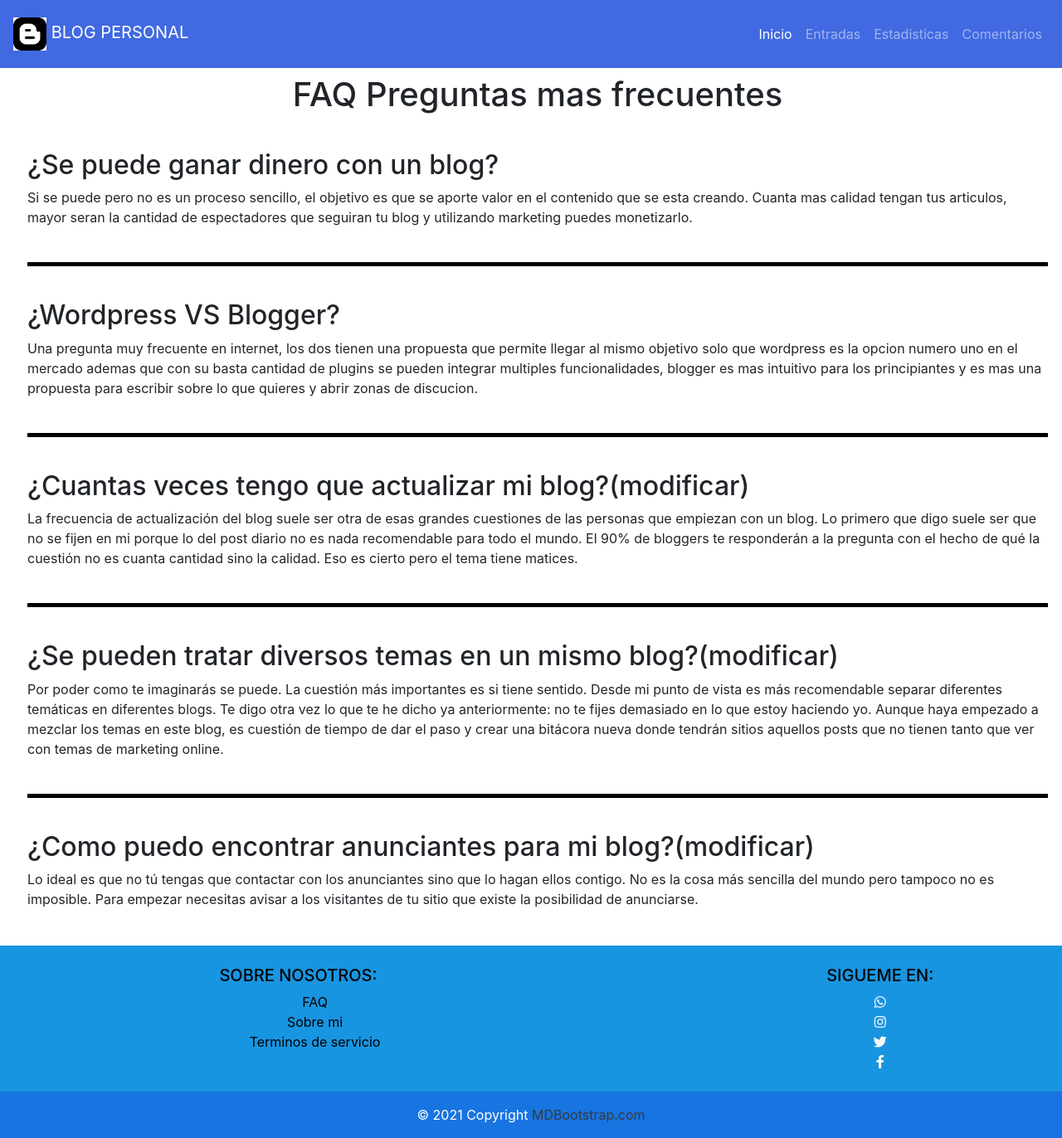
After one commit to Chek97/Blog-Personal, a PHP site: page /view/Shared/FAQ.php in a window 1280 px wide. The commit adds this page. Shown: the whole page at 83% size. Run offline with PHP 8.4, Linux system fonts and the light colour scheme.

Commit message:
ajustes funcionales en el footer

```diff
--- a/public/css/components.css
+++ b/public/css/components.css
@@ -11,16 +11,32 @@
 
 /* -----------------FOOTER---------------------*/
 .big-footer {
-    background-color: rgb(35, 63, 150);
-    color: white;
-}
-
-.small-footer {
-    background-color: royalblue;
-    color: white;
+    background-color: #1895E1;
+    color: #000;
 }
 
 .footer-content {
     display: flex;
     justify-content: space-between;
 }
+
+.small-footer {
+    background-color: #1874E1;
+    color: white;
+}
+
+.about-list {
+    display: flex;
+    flex-direction: column;
+    justify-content: space-between;
+    list-style: none;
+}
+
+.about-list-item > a {
+    color: #000;
+    text-decoration: none;
+}
+
+.about-list-item > a:hover {
+    color: #fff;
+}
--- a/public/css/style.css
+++ b/public/css/style.css
@@ -25,3 +25,48 @@
 .elements-section {
     border: 2px solid black;
 }
+
+/* **************************** */
+/*             FAQs             */
+/* **************************** */
+
+.questions-list {
+    padding: 10px;
+}
+
+.question {
+    padding: 1.5em 0 10px 0;
+}
+
+.line-question {
+    background-color: #000;
+    padding: 2px;
+}
+
+/* **************************** */
+/*           ABOUT ME           */
+/* **************************** */
+
+.about-content {
+    width: 100vw;
+    height: 500px;
+}
+
+.img-about-custom {
+    width: 200px;
+    height: 200px;
+}
+
+.img-about-custom > img {
+    width: 100%;
+    height: 100%;
+}
+
+/* **************************** */
+/*           TERMS OF SERVICE   */
+/* **************************** */
+
+.terms-space {
+    width: 100vw;
+    height: 500px;
+}
--- a/view/Main/foot.php
+++ b/view/Main/foot.php
@@ -6,11 +6,12 @@
     <div class="row footer-content">
       <!--Grid column-->
       <div class="col-lg-6 col-md-12 mb-4 mb-md-0">
-        <h5 class="text-uppercase">SOBRE EL DESARROLLO</h5>
-        <p>
-          Este es una aplicacion de un blog unico donde el usuario podra crear entradas
-          y recibir comentarios y sus estadisticas de vistas.
-        </p>
+        <h5 class="text-uppercase">Sobre Nosotros:</h5>
+        <ul class="about-list">
+          <li class="about-list-item"><a href="../Shared/FAQ.php">FAQ</a></li>
+          <li class="about-list-item"><a href="../Shared/about.php">Sobre mi</a></li>
+          <li class="about-list-item"><a href="../Shared/termServices.php">Terminos de servicio</a></li>
+        </ul>
       </div>
       <!--Grid column-->
 
@@ -20,16 +21,16 @@
 
         <ul class="list-unstyled mb-0">
           <li>
-            <a href="#!" class="text-light">Facebook</a>
+            <a href="#!" class="text-light"><i class="fab fa-whatsapp"></i></a>
           </li>
           <li>
-            <a href="#!"class="text-light">Instagram</a>
+            <a href="#!"class="text-light"><i class="fab fa-instagram"></i></a>
           </li>
           <li>
-            <a href="#!" class="text-light">Twitter</a>
+            <a href="#!" class="text-light"><i class="fab fa-twitter"></i></a>
           </li>
           <li>
-            <a href="#!" class="text-light">Discord</a>
+            <a href="#!" class="text-light"><i class="fab fa-facebook-f"></i></a>
           </li>
         </ul>
       </div>
--- a/view/Main/navbar.php
+++ b/view/Main/navbar.php
@@ -6,16 +6,17 @@
   <div class="collapse navbar-collapse" id="navbarNav">
     <ul class="navbar-nav ml-auto">
       <li class="nav-item active">
-        <a class="nav-link" href="./landingPage.php">Inicio</a>
+        <a class="nav-link" href="../Main/landingPage.php">Inicio</a>
+        <!-- AVERIGUAR PORQUE OCURRE ESTO -->
       </li>
       <li class="nav-item">
-        <a class="nav-link" href="./mainEntry.php">Entradas</a>
+        <a class="nav-link" href="../Main/mainEntry.php">Entradas</a>
       </li>
       <li class="nav-item">
-        <a class="nav-link" href="./stadisticsPage.php">Estadisticas</a>
+        <a class="nav-link" href="../Main/stadisticsPage.php">Estadisticas</a>
       </li>
       <li class="nav-item">
-        <a class="nav-link" href="./commentsPage.php">Comentarios</a>
+        <a class="nav-link" href="../Main/commentsPage.php">Comentarios</a>
       </li>
     </ul>
   </div>
--- /dev/null
+++ b/view/Shared/FAQ.php
@@ -0,0 +1,66 @@
+<!DOCTYPE html>
+<html lang="en">
+<head>
+    <?php include_once('../header.php'); ?>
+    <title>Blog Personal</title>
+</head>
+<body>
+    <?php require_once('../Main/navbar.php');?>
+    <div class="container-fluid m-2">
+        <header class="text-center">
+            <h1>FAQ Preguntas mas frecuentes</h1>
+        </header>
+        <div class="questions-list">
+            <div class="question">
+                <h2>¿Se puede ganar dinero con un blog?</h2>
+                <p>Si se puede pero no es un proceso sencillo, el objetivo es que se aporte valor en el contenido
+                    que se esta creando. Cuanta mas calidad tengan tus articulos, mayor seran la cantidad de espectadores
+                    que seguiran tu blog y utilizando marketing puedes monetizarlo.
+                </p>
+            </div>
+            <hr class="line-question">
+            <div class="question">
+                <h2>¿Wordpress VS Blogger?</h2>
+                <p>Una pregunta muy frecuente en internet, los dos tienen una propuesta que permite llegar al mismo objetivo
+                    solo que wordpress es la opcion numero uno en el mercado ademas que con su basta cantidad de plugins se pueden
+                    integrar multiples funcionalidades, blogger es mas intuitivo para los principiantes y es mas una propuesta para
+                    escribir sobre lo que quieres y abrir zonas de discucion.
+                </p>
+            </div>
+            <hr class="line-question">
+            <div class="question">
+                <h2>¿Cuantas veces tengo que actualizar mi blog?(modificar)</h2>
+                <p>La frecuencia de actualización del blog suele ser otra de esas grandes cuestiones de las personas que
+                   empiezan con un blog. Lo primero que digo suele ser que no se fijen en mi porque lo del post diario no
+                   es nada recomendable para todo el mundo. El 90% de bloggers te responderán a la pregunta
+                   con el hecho de qué la cuestión no es cuanta cantidad sino la calidad. Eso es cierto pero el tema tiene matices.
+                </p>
+            </div>
+            <hr class="line-question">
+            <div class="question">
+                <h2>¿Se pueden tratar diversos temas en un mismo blog?(modificar)</h2>
+                <p>Por poder como te imaginarás se puede. La cuestión más importantes es si tiene sentido.
+                   Desde mi punto de vista es más recomendable separar diferentes temáticas en diferentes blogs.
+                   Te digo otra vez lo que te he dicho ya anteriormente: no te fijes demasiado en lo que estoy haciendo
+                   yo. Aunque haya empezado a mezclar los temas en este blog, es cuestión de tiempo de dar el paso y
+                   crear una bitácora nueva donde tendrán sitios aquellos posts que no tienen tanto que ver con temas de
+                   marketing online.
+                </p>
+            </div>
+            <hr class="line-question">
+            <div class="question">
+                <h2>¿Como puedo encontrar anunciantes para mi blog?(modificar)</h2>
+                <p>Lo ideal es que no tú tengas que contactar con los anunciantes
+                   sino que lo hagan ellos contigo. No es la cosa más sencilla del mundo pero tampoco no es
+                   imposible. Para empezar necesitas avisar a los visitantes de tu sitio que existe la
+                   posibilidad de anunciarse.
+                </p>
+            </div>
+        </div>
+    </div>
+    <?php
+        include('../Main/foot.php');
+        include_once('../footer.php');
+    ?>
+</body>
+</html>
```
Also changed, not shown: view/Shared/about.php (added, +30 -0 lines), view/Shared/termServices.php (added, +33 -0 lines).
